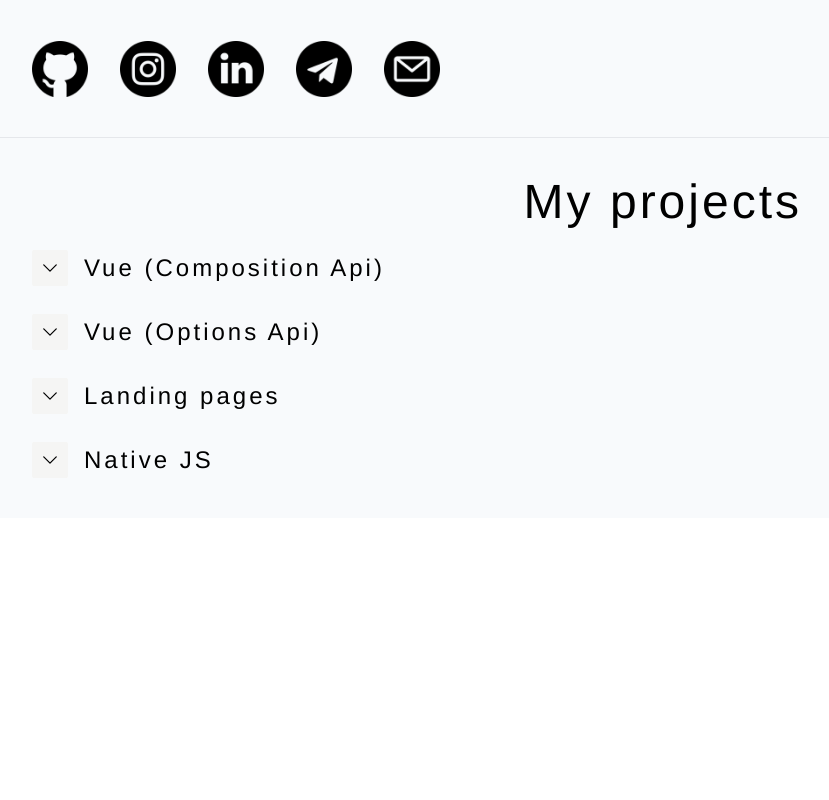
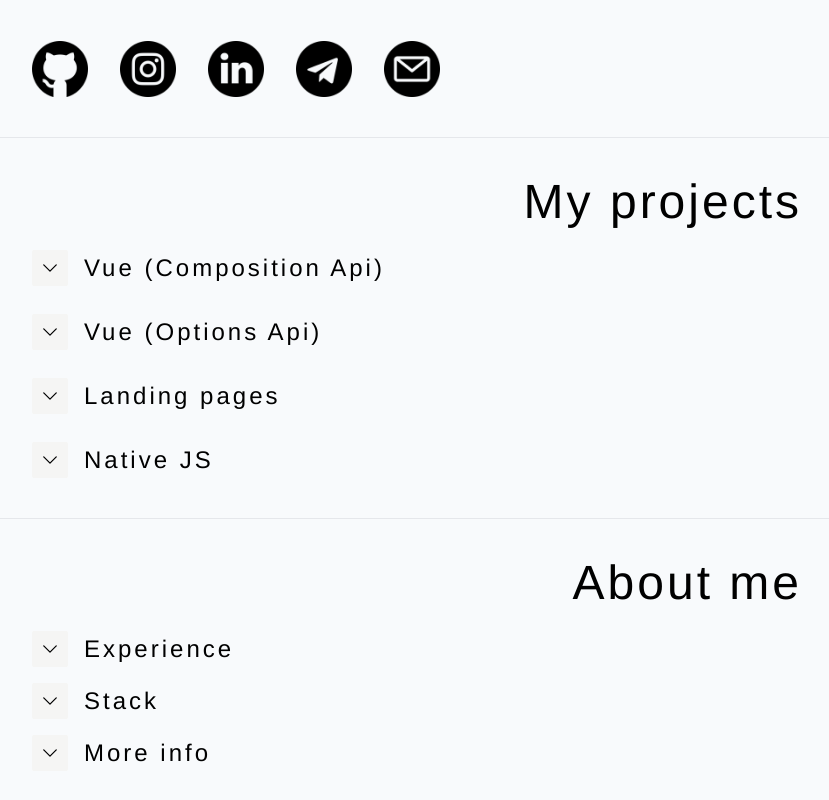
Before and after one commit to denispolovyan/frontend-portfolio, a Vue app: page / in a window 1280 px wide. Shown: the part 504-1304 px from the top of the page, without its empty margins (223-1052 px from the left). Before the commit the page ends 1022 px from the top, so only its background shows below. Built offline with nearby package versions, Linux system fonts and the light colour scheme.

Commit message:
feature: created about component

```diff
--- a/src/App.vue
+++ b/src/App.vue
@@ -2,6 +2,7 @@
 import TheHeader from './components/TheHeader.vue'
 import TheFrontPage from './components/TheFrontPage.vue'
 import TheProjects from './components/TheProjects.vue'
+import TheAboutMe from './components/TheAboutMe.vue'
 </script>
 
 <template>
@@ -9,6 +10,7 @@ import TheProjects from './components/TheProjects.vue'
     <the-header />
     <the-front-page />
     <the-projects />
+	 <the-about-me/>
   </div>
 </template>
 
--- /dev/null
+++ b/src/components/TheAboutMe.vue
@@ -0,0 +1,80 @@
+<script setup>
+import { ChevronDownIcon } from '@heroicons/vue/24/outline'
+
+import { usePortfolioStore } from '../store/portfolio'
+
+import { ref } from 'vue'
+
+const store = usePortfolioStore()
+
+let about = ref({
+  experience: false,
+  stack: false,
+  info: false
+})
+
+const aboutArrowClasses =
+  'bg-stone-100 p-2 rounded-sm w-9 h-9 cursor-pointer hover:bg-stone-700 duration-1000 hover:text-white'
+
+const aboutCardClasses = 'text-2xl flex gap-4 items-center'
+</script>
+
+<template>
+  <div
+    id="about"
+    :class="{
+      'bg-slate-100': store.getNightTheme,
+      'bg-slate-50': !store.getNightTheme
+    }"
+  >
+    <div class="content-container_about flex flex-col">
+      <div class="text-5xl mb-6 text-right">About me</div>
+      <div class="flex flex-col gap-4">
+        <div class="flex flex-col gap-2">
+          <div
+            :class="aboutCardClasses"
+            @click="about.experience ? (about.experience = false) : (about.experience = true)"
+          >
+            <chevron-down-icon class="h-8" :class="aboutArrowClasses" />
+            <p>Experience</p>
+          </div>
+          <div v-if="about.experience">1111</div>
+        </div>
+
+        <div class="flex flex-col gap-2">
+          <div
+            :class="aboutCardClasses"
+            @click="about.stack ? (about.stack = false) : (about.stack = true)"
+          >
+            <chevron-down-icon class="h-8" :class="aboutArrowClasses" />
+            <p>Stack</p>
+          </div>
+          <div v-if="about.stack">222</div>
+        </div>
+
+        <div class="flex flex-col gap-2">
+          <div
+            :class="aboutCardClasses"
+            @click="about.info ? (about.info = false) : (about.info = true)"
+          >
+            <chevron-down-icon class="h-8" :class="aboutArrowClasses" />
+            <p>More info</p>
+          </div>
+          <div v-if="about.info">333</div>
+        </div>
+      </div>
+    </div>
+  </div>
+</template>
+
+<style>
+@import url('https://fonts.googleapis.com/css2?family=Arimo:wght@400;600&display=swap');
+
+.content-container_about {
+  max-width: 800px;
+  margin: 0px auto;
+  padding: 40px 15px;
+  font-family: 'Arimo', sans-serif;
+  letter-spacing: 3px;
+}
+</style>
--- a/src/components/TheHeader.vue
+++ b/src/components/TheHeader.vue
@@ -52,7 +52,16 @@ onMounted(() => {
         >
           projects
         </div>
-        <div :class="itemClasses" class="bg-stone-700 hover:bg-stone-500 text-white">about me</div>
+        <div
+          :class="itemClasses"
+          class="bg-stone-700 hover:bg-stone-500 text-white"
+          v-scroll-to="{
+            el: '#about',
+            duration: 1000
+          }"
+        >
+          about me
+        </div>
         <div class="flex gap-5 bold">
           <div
             @click="changeTheme()"
--- a/src/components/TheProjects.vue
+++ b/src/components/TheProjects.vue
@@ -47,6 +47,7 @@ function openExactProject(project) {
       'bg-slate-100': store.getNightTheme,
       'bg-slate-50': !store.getNightTheme
     }"
+	 class="border-b"
   >
     <div class="content-container_frontpage">
       <div class="text-right text-5xl mb-6 ssm:text-left">My projects</div>
```
